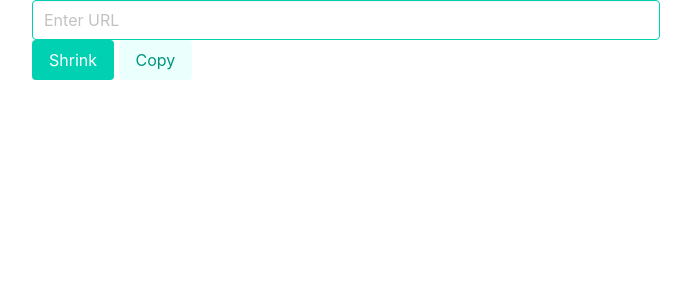
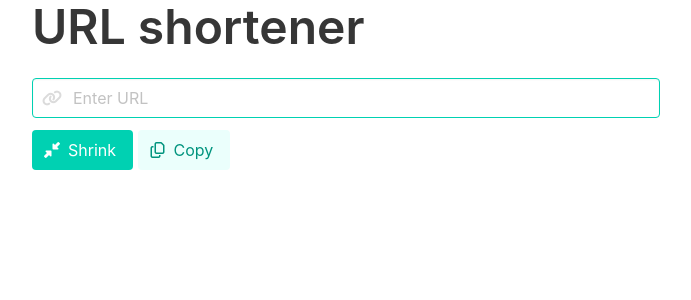
Before and after one commit to fimtow/url-shortener, a Svelte app: page / in a window 1280 px wide. Shown: the top 300 px of the page, without its empty margins (294-985 px from the left). Built offline with nearby package versions, Linux system fonts and the light colour scheme.

Commit message:
style update 2

```diff
--- a/public/index.html
+++ b/public/index.html
@@ -7,7 +7,7 @@
 	<link rel='icon' type='image/png' href='https://www.fimtow.com/favicon.ico'>
 	<link rel='stylesheet' href='global.css'>
 	<link rel='stylesheet' href='build/bundle.css'>
-
+	<script src="https://kit.fontawesome.com/3cbb906aa6.js" crossorigin="anonymous"></script>
 	<script defer src='build/bundle.js'></script>
 </head>
 
--- a/src/App.svelte
+++ b/src/App.svelte
@@ -26,12 +26,26 @@ const copy = () => {
 <link rel="stylesheet" href="https://cdn.jsdelivr.net/npm/bulma@0.9.1/css/bulma.min.css">
 <div class="columns is-mobile is-centered">
 	<div class="column is-half">
-		<input class="input is-primary" type="text" placeholder="Enter URL" bind:value={myurl}>
+		<h1 class="title is-1">URL shortener</h1>
+		<div class="field">
+			<p class="control has-icons-left">
+				<input class="input is-normal is-primary" type="text" placeholder="Enter URL" bind:value={myurl}>
+				<span class="icon is-small is-left">
+					<i class="fas fa-link"></i>
+				</span>
+			</p>
+		</div>
 		<button class="button is-primary" type="button" on:click={shrink}>
-			Shrink
+			<span class="icon">
+				<i class="fas fa-compress-alt"></i>
+			  </span>
+			<span>Shrink</span>
 		</button>
 		<button class="button is-primary is-light" type="button" on:click={copy}>
-			Copy
+			<span class="icon">
+				<i class="far fa-copy"></i>
+			</span>
+			<span>Copy</span>
 		</button>
 	</div>
 </div>
```
